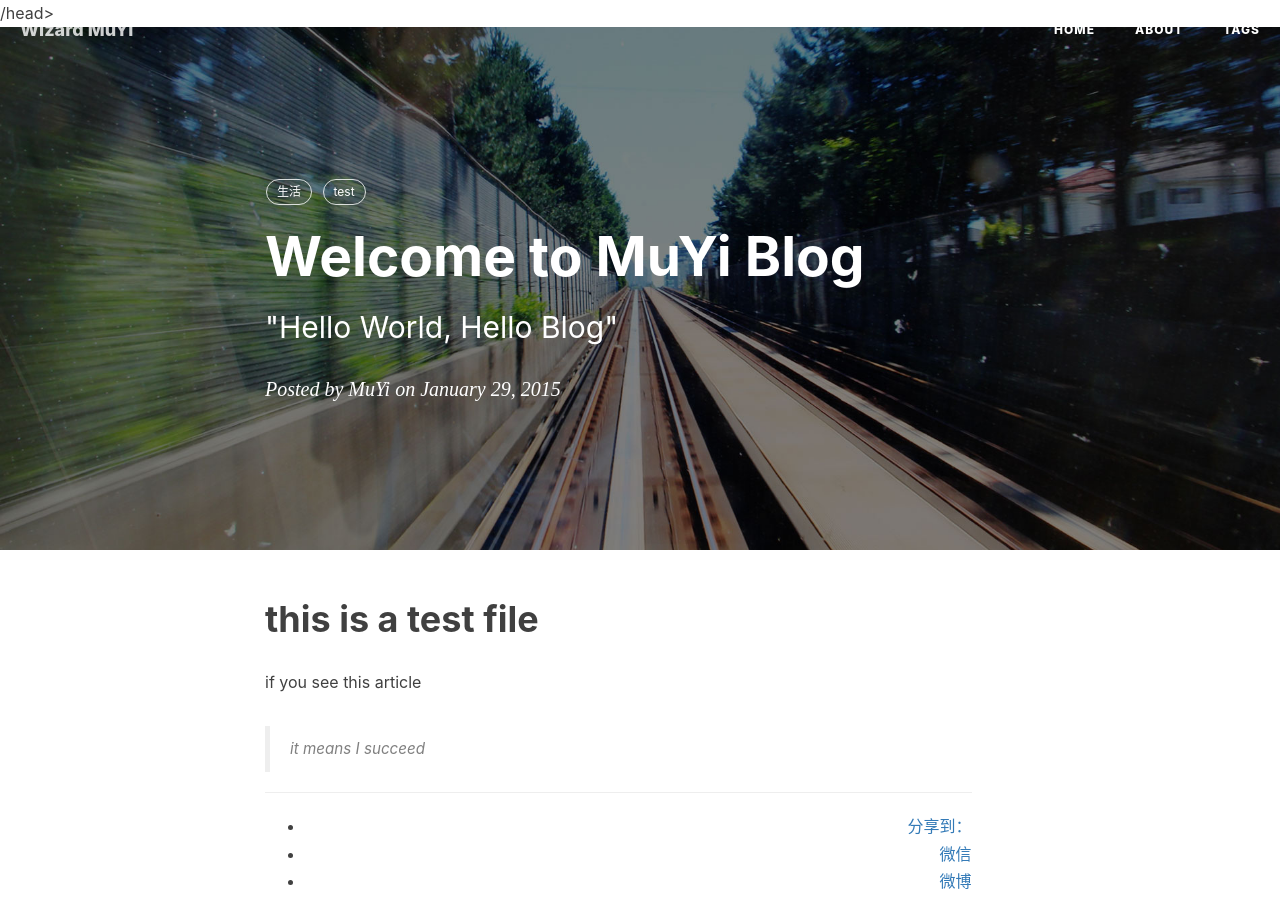
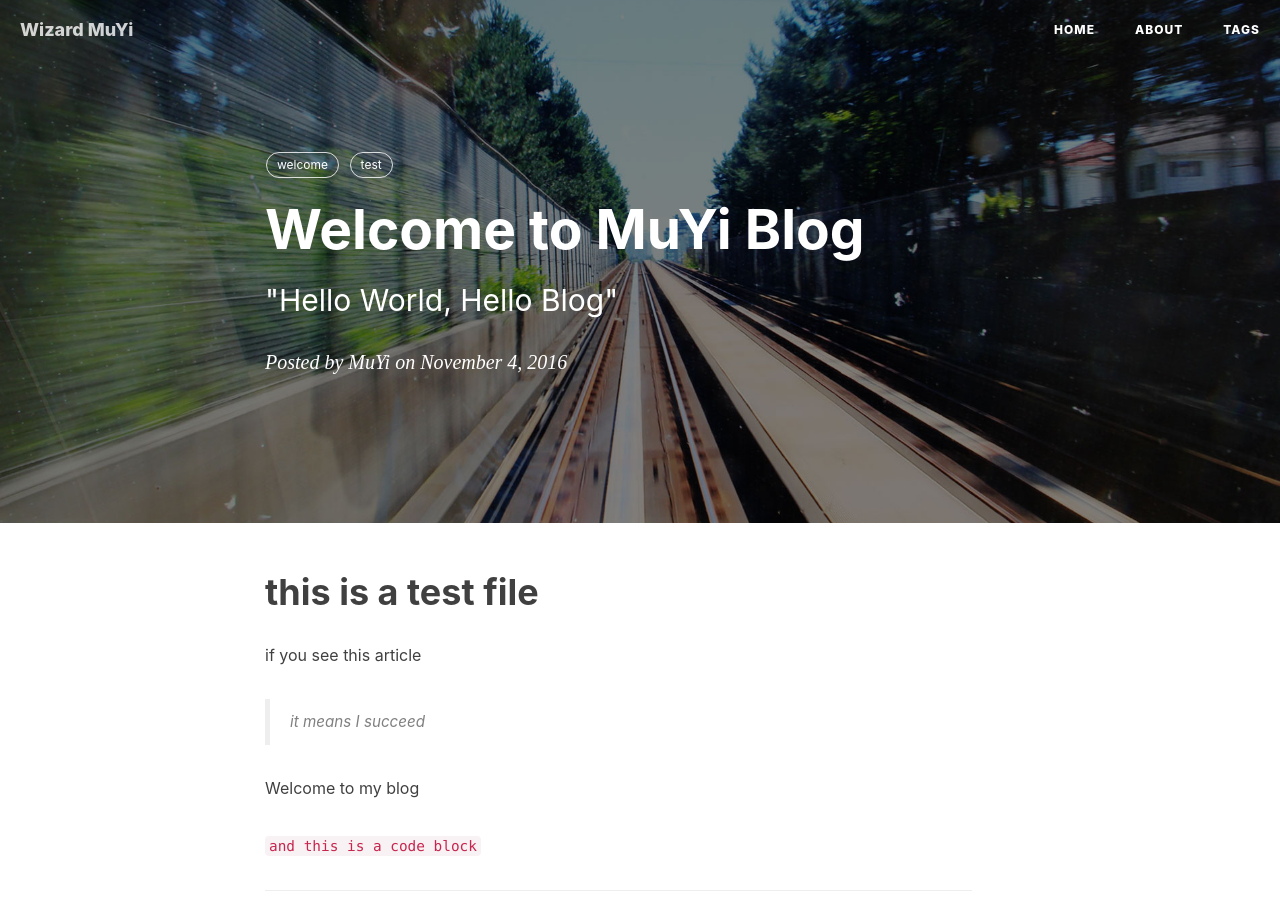
Before and after one commit to chnyangjie/chnyangjie.github.io, a Jekyll site: the page built from _posts/2016-11-04-welcome.markdown, in a window 1280 px wide and 900 px high. Built offline with Jekyll 4.4.1, drawn with Linux system fonts in a browser that asks for light colours; comment, search, counter and statistics services are not loaded.

Commit message:
edit welcome file

```diff
--- a/_includes/head.html
+++ b/_includes/head.html
@@ -42,4 +42,3 @@
     <!-- ga & ba script hoook -->
     <script></script>
 </head>
-/head>
--- a/_posts/2014-01-29-test.markdown
+++ b/_posts/2016-11-04-welcome.markdown
@@ -2,11 +2,11 @@
 layout:     post
 title:      "Welcome to MuYi Blog"
 subtitle:   " \"Hello World, Hello Blog\""
-date:       2015-01-29 12:00:00
+date:       2016-11-04 12:00:00
 author:     "MuYi"
 header-img: "img/post-bg.jpg"
 tags:
-    - 生活
+    - welcome
     - test
 ---
 
@@ -15,3 +15,7 @@ tags:
 if you see this article
 
 > it means I succeed
+
+Welcome to my blog
+
+`and this is a code block`
```
